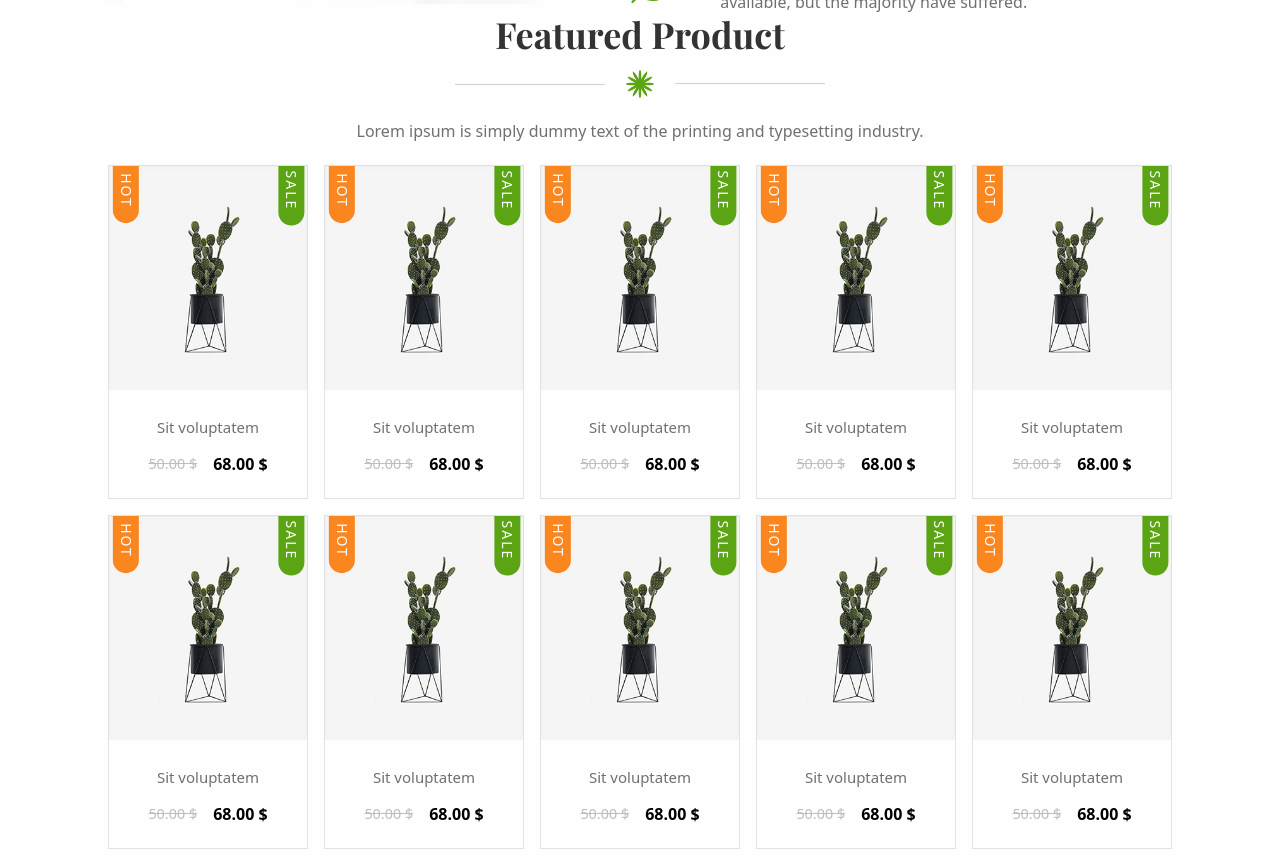
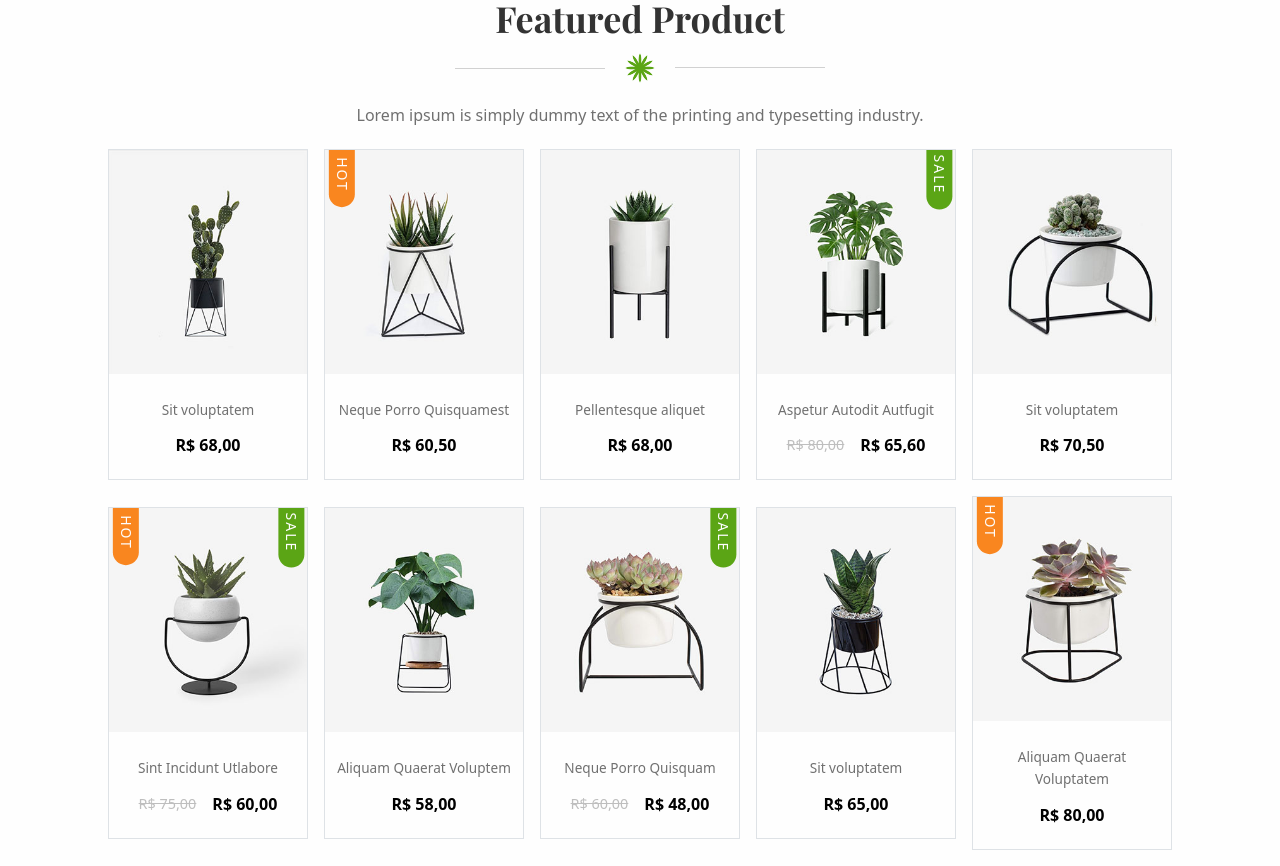
Before and after one commit to SchunckLeonardo/e-commerce-plants, a React (Vite) app: page / in a window 1280 px wide. Shown: the part 620-1486 px from the top of the page. Built offline with nearby package versions, Linux system fonts and the light colour scheme; a web font is replaced by a local one.

Commit message:
feat: Plants Gallery

```diff
--- a/src/components/Plant/index.tsx
+++ b/src/components/Plant/index.tsx
@@ -1,31 +1,32 @@
 import { ShoppingCart } from "@phosphor-icons/react"
 import { PlantCard, PlantFigure, PlantDesc, AddToCartButton, PlantTags, Tag, Prices } from "./styles"
+import { IPlant } from "../../utils/PlantsList"
+import { FormatNumber } from "../../utils/formatNumber"
 
 interface PlantProps {
-  sale?: number
-  hot?: boolean
+  plant: IPlant
 }
 
-export function Plant({hot, sale}: PlantProps) {
+export function Plant({ plant }: PlantProps) {
   return (
     <PlantCard>
       <PlantFigure>
-        <img src="/images/plant01.jpg" />
+        <img src={plant.image} />
         <AddToCartButton className="cart">
           <ShoppingCart />
           Add to cart
         </AddToCartButton>
       </PlantFigure>
       <PlantDesc>
-        <p>Sit voluptatem</p>
+        <p>{plant.desc}</p>
         <Prices>
-          {sale && <p>{sale}.00 $</p>}
-          <strong>68.00 $</strong>
+          {plant.sale.isSaled && <p>{FormatNumber(plant.price)}</p>}
+          <strong>{plant.sale.isSaled ? FormatNumber(plant.price * plant.sale.value) : FormatNumber(plant.price)}</strong>
         </Prices>
       </PlantDesc>
       <PlantTags>
-        {hot && <Tag variant="hot">HOT</Tag>}
-        {sale && <Tag variant="sale">SALE</Tag>}
+        {plant.hot && <Tag variant="hot">HOT</Tag>}
+        {plant.sale.isSaled && <Tag variant="sale">SALE</Tag>}
       </PlantTags>
     </PlantCard>
   )
--- a/src/components/Plant/styles.ts
+++ b/src/components/Plant/styles.ts
@@ -68,7 +68,7 @@ export const PlantDesc = styled.div`
 
   & > p {
     color: ${(p) => p.theme["gray"]};
-    font-size: 0.9375rem;
+    font-size: 0.85rem;
     font-family: system-ui, -apple-system, BlinkMacSystemFont, "Segoe UI",
       Roboto, Oxygen, Ubuntu, Cantarell, "Open Sans", "Helvetica Neue",
       sans-serif;
--- a/src/screens/Home/index.tsx
+++ b/src/screens/Home/index.tsx
@@ -2,6 +2,7 @@ import { Cactus, Leaf, PottedPlant } from "@phosphor-icons/react";
 import { Header } from "../../components/Header";
 import { SectionWhyChooseUs, PerfectChoice, WhyChoose, Qualities, Quality, PlantsGallery, SectionFeaturedProduct } from "./styles";
 import { Plant } from "../../components/Plant";
+import { PlantsList } from "../../utils/PlantsList";
 
 export function Home() {
   return (
@@ -45,7 +46,7 @@ export function Home() {
         <img src="/images/separator.png" />
         <p>Lorem ipsum is simply dummy text of the printing and typesetting industry.</p>
         <PlantsGallery>
-          {Array.from({length: 10}).map((_, i) => <Plant hot sale={50} key={i} />)}
+          {PlantsList.map((plant) => <Plant plant={plant} key={plant.id} />)}
         </PlantsGallery>
       </SectionFeaturedProduct>
     </main>
--- a/src/screens/Home/styles.ts
+++ b/src/screens/Home/styles.ts
@@ -1,8 +1,9 @@
 import styled from "styled-components";
 
 export const SectionWhyChooseUs = styled.section`
+  width: 80%;
   height: 60vh;
-  margin: 1rem 5.3rem;
+  margin: 0 auto;
   display: flex;
   justify-content: center;
   align-items: flex-start;
--- /dev/null
+++ b/src/utils/PlantsList.ts
@@ -0,0 +1,124 @@
+export interface IPlant {
+  id: number
+  image: string
+  desc: string
+  hot: boolean
+  sale: {
+    isSaled: boolean
+    value: number
+  }
+  price: number
+}
+
+export const PlantsList:IPlant[] = [
+  {
+    id: 1,
+    image: '/images/plant01.jpg',
+    desc: 'Sit voluptatem',
+    hot: false,
+    sale: {
+      isSaled: false,
+      value: 0
+    },
+    price: 68
+  },
+  {
+    id: 2,
+    image: '/images/plant02.jpg',
+    desc: 'Neque Porro Quisquamest',
+    hot: true,
+    sale: {
+      isSaled: false,
+      value: 0
+    },
+    price: 60.50
+  },
+  {
+    id: 3,
+    image: '/images/plant03.jpg',
+    desc: 'Pellentesque aliquet',
+    hot: false,
+    sale: {
+      isSaled: false,
+      value: 0
+    },
+    price: 68
+  },
+  {
+    id: 4,
+    image: '/images/plant04.jpg',
+    desc: 'Aspetur Autodit Autfugit',
+    hot: false,
+    sale: {
+      isSaled: true,
+      value: 0.82
+    },
+    price: 80
+  },
+  {
+    id: 5,
+    image: '/images/plant05.jpg',
+    desc: 'Sit voluptatem',
+    hot: false,
+    sale: {
+      isSaled: false,
+      value: 0
+    },
+    price: 70.50
+  },
+  {
+    id: 6,
+    image: '/images/plant06.jpg',
+    desc: 'Sint Incidunt Utlabore',
+    hot: true,
+    sale: {
+      isSaled: true,
+      value: 0.8
+    },
+    price: 75
+  },
+  {
+    id: 7,
+    image: '/images/plant07.jpg',
+    desc: 'Aliquam Quaerat Voluptem',
+    hot: false,
+    sale: {
+      isSaled: false,
+      value: 0
+    },
+    price: 58
+  },
+  {
+    id: 8,
+    image: '/images/plant08.jpg',
+    desc: 'Neque Porro Quisquam',
+    hot: false,
+    sale: {
+      isSaled: true,
+      value: 0.8
+    },
+    price: 60
+  },
+  {
+    id: 9,
+    image: '/images/plant09.jpg',
+    desc: 'Sit voluptatem',
+    hot: false,
+    sale: {
+      isSaled: false,
+      value: 0
+    },
+    price: 65
+  },
+  {
+    id:10,
+    image: '/images/plant10.jpg',
+    desc: 'Aliquam Quaerat Voluptatem',
+    hot: true,
+    sale: {
+      isSaled: false,
+      value: 0
+    },
+    price: 80
+  },
+]
--- /dev/null
+++ b/src/utils/formatNumber.ts
@@ -0,0 +1,7 @@
+export function FormatNumber(number: number) {
+  return Intl.NumberFormat('pt-BR', {
+    style: 'currency',
+    currency: 'BRL',
+    minimumFractionDigits: 2
+  }).format(number)
+}
```
